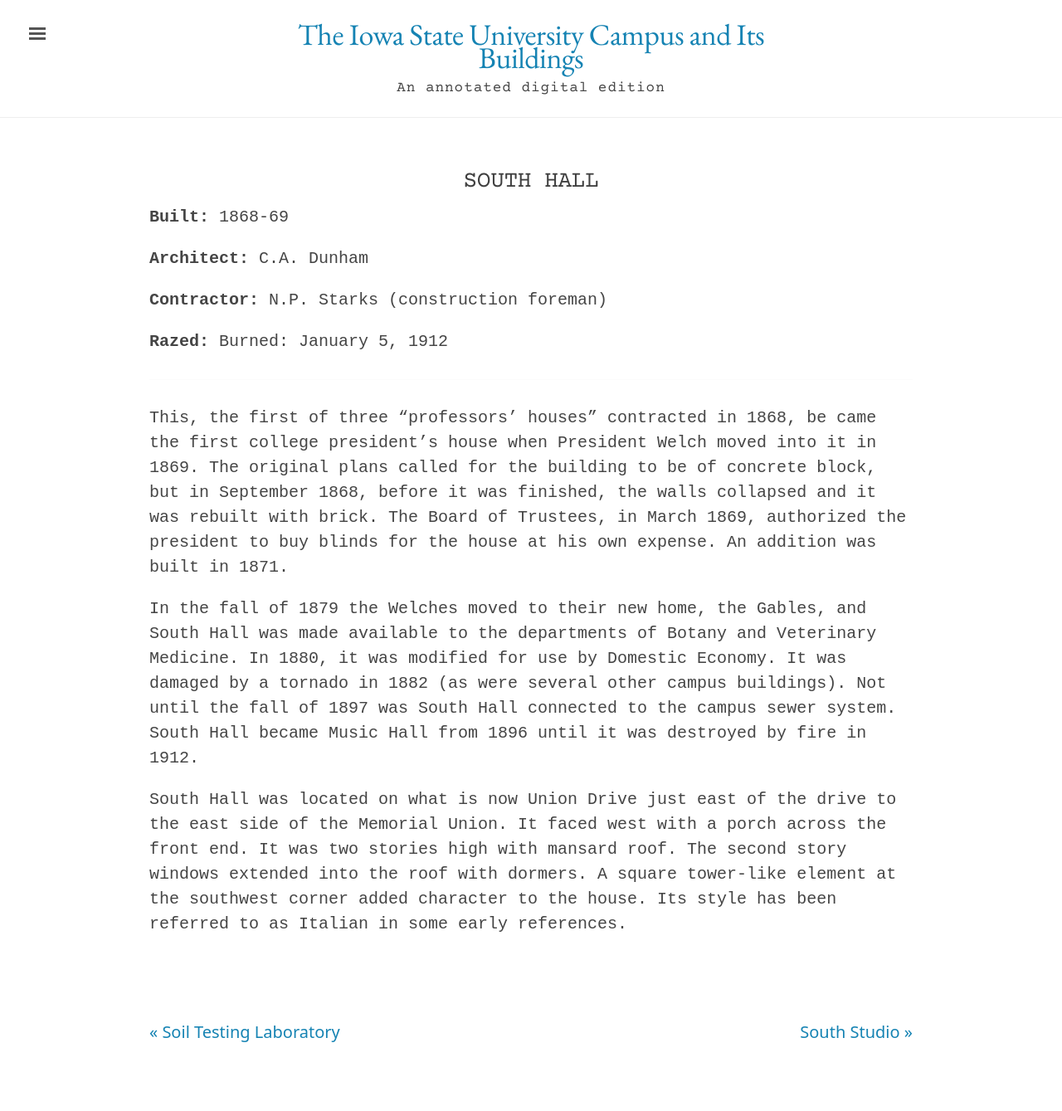
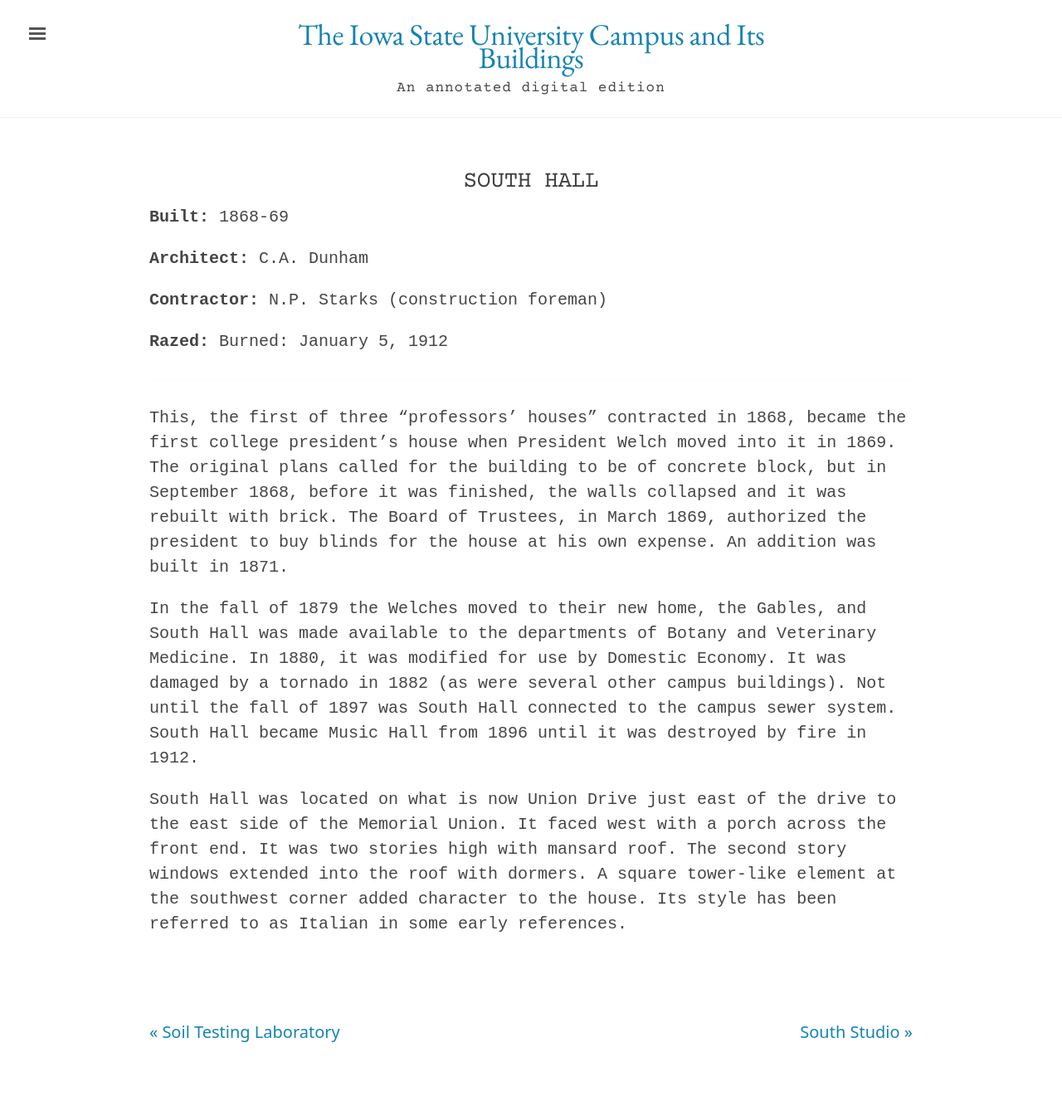
Before and after one commit to emanderson811/day-edition, a Jekyll site: the page built from _texts/buildings/201day-south-hall.md, in a window 1280 px wide. Shown: the whole page at 83% size. Built offline with Jekyll 4.4.1, drawn with Linux system fonts in a browser that asks for light colours.

Commit message:
Update 201day-south-hall.md

```diff
--- a/_texts/buildings/201day-south-hall.md
+++ b/_texts/buildings/201day-south-hall.md
@@ -14,7 +14,7 @@
 ---
 ---
 
-This, the first of three "professors' houses" contracted in 1868, be came the first college president's house when President Welch moved into it in 1869. The original plans called for the building to be of concrete block, but in September 1868, before it was finished, the walls collapsed and it was rebuilt with brick. The Board of Trustees, in March 1869, authorized the president to buy blinds for the house at his own expense. An addition was built in 1871.
+This, the first of three "professors' houses" contracted in 1868, became the first college president's house when President Welch moved into it in 1869. The original plans called for the building to be of concrete block, but in September 1868, before it was finished, the walls collapsed and it was rebuilt with brick. The Board of Trustees, in March 1869, authorized the president to buy blinds for the house at his own expense. An addition was built in 1871.
 
 In the fall of 1879 the Welches moved to their new home, the Gables, and South Hall was made available to the departments of Botany and Veterinary Medicine. In 1880, it was modified for use by Domestic Economy. It was damaged by a tornado in 1882 (as were several other campus buildings). Not until the fall of 1897 was South Hall connected to the campus sewer system. South Hall became Music Hall from 1896 until it was destroyed by fire in 1912.
 
```
